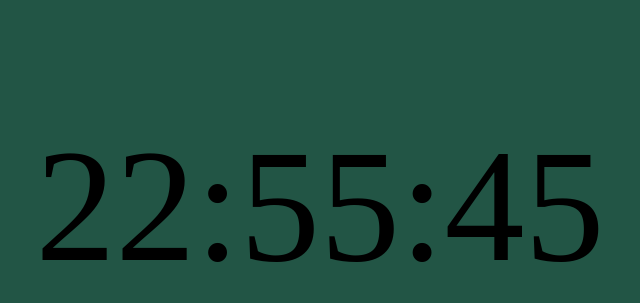
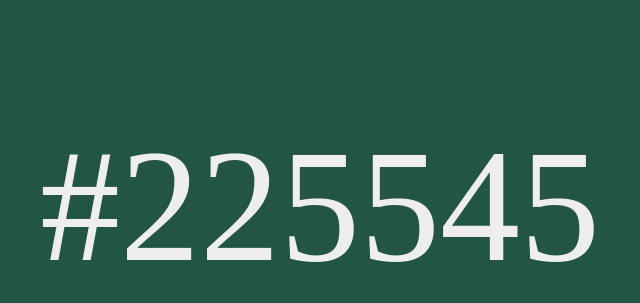
Before and after one commit to aeolion7/hex-clock, a website: page index.html in a window 1280 px wide. Shown: the part 194-497 px from the top of the page, without its empty margins (320-960 px from the left). Drawn offline with Linux system fonts and the light colour scheme.

Commit message:
UI update

```diff
--- a/index.html
+++ b/index.html
@@ -11,7 +11,7 @@
   <body>
     <div id="center">
       <p id="clock">
-        <span id="hour"></span>:<span id="minute"></span>:<span id="second"></span>
+        #<span id="hour"></span><span id="minute"></span><span id="second"></span>
       </p>
     </div>
   </body>
--- a/style.css
+++ b/style.css
@@ -10,5 +10,6 @@ body {
 }
 
 #clock {
+  color: #eee;
   font-size: 10em;
 }
```
